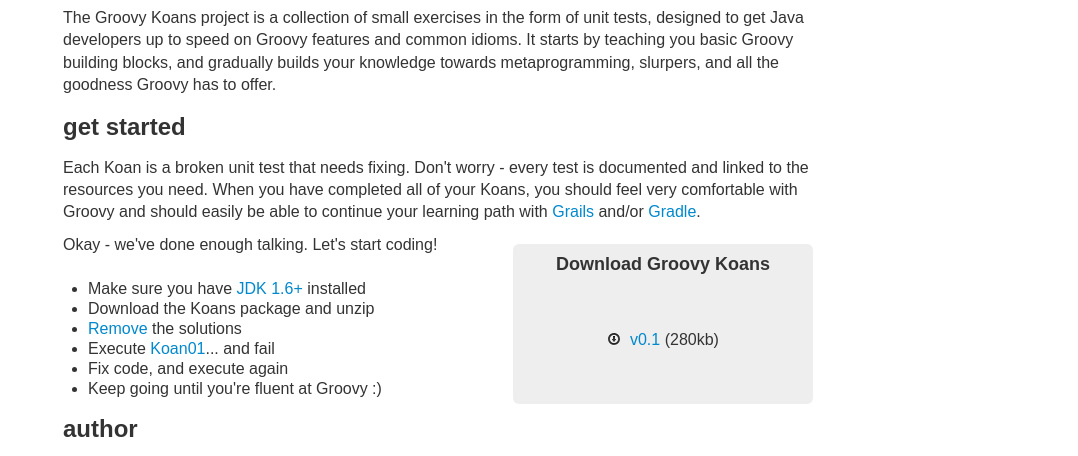
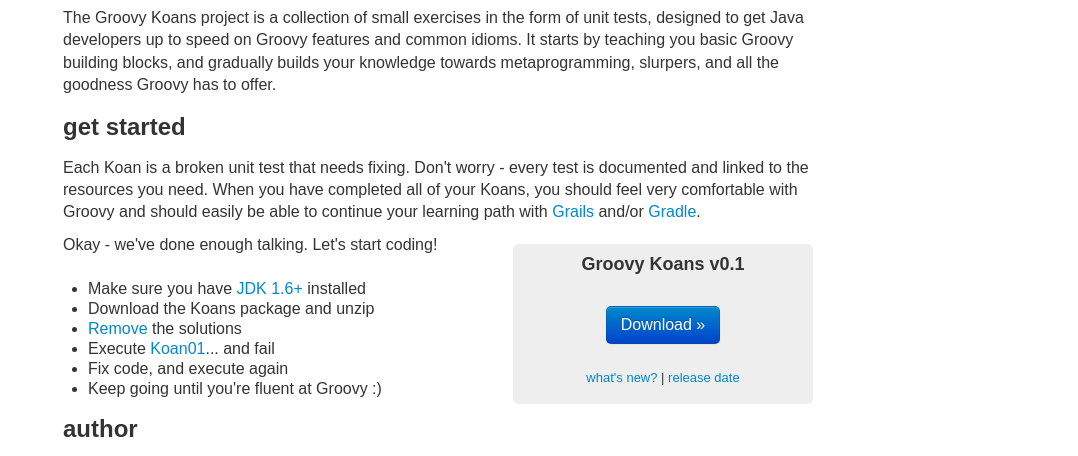
Before and after one commit to nadavc/groovykoans, a plain HTML site: page index.html in a window 1280 px wide. Shown: the part 335-791 px from the top of the page, without its empty margins (202-1280 px from the left). Drawn offline with Linux system fonts and the light colour scheme.

Commit message:
Modified the download section and added .gitignore to site

```diff
--- a/index.html
+++ b/index.html
@@ -8,6 +8,9 @@
             $("[rel='popover']").popover({
                 trigger: 'hover',
                 html: true
+            });
+            $("[rel='tooltip']").tooltip({
+                placement: 'bottom'
             });
         });
 
@@ -43,6 +46,12 @@
             -webkit-border-radius: 6px;
             -moz-border-radius: 6px;
         }
+
+        #dlDetails {
+            margin-top: 25px;
+            font-size: small;
+        }
+
         .popover {
             width: auto;
         }
@@ -91,11 +100,15 @@
     </p>
 
     <div id="download">
-        <h4>Download Groovy Koans</h4>
+        <h4>Groovy Koans v0.1</h4>
 
         <br/>
-        <br/>
-        <i class="icon-download"></i>&nbsp;&nbsp;<a href="https://github.com/nadavc/groovykoans/zipball/master">v0.1</a> (280kb)
+        <a class="btn btn-primary btn-large" href="https://github.com/nadavc/groovykoans/zipball/master">Download &raquo;</a>
+
+        <div id="dlDetails">
+            <a href="#" rel="tooltip" title="Initial Release">what's new?</a> |
+            <a href="#" rel="tooltip" title="2012/09/12">release date</a>
+        </div>
     </div>
 
     <div id="instructions">
```
Also changed, not shown: 1 other file.
